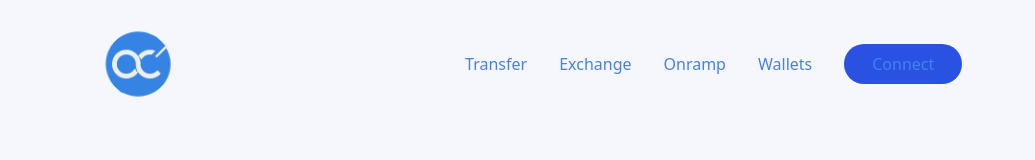
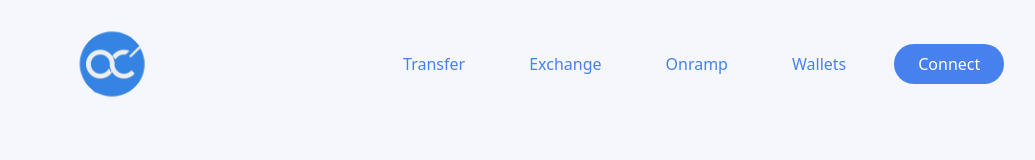
Before and after one commit to champagne101/xmas, a React (Vite) app: page / in a window 1280 px wide. Shown: the top 160 px of the page, without its empty margins (106-1141 px from the left). Built offline with nearby package versions, Linux system fonts and the light colour scheme.

Commit message:
edited navbar with some hover effects

```diff
--- a/src/components/Navbar.jsx
+++ b/src/components/Navbar.jsx
@@ -6,41 +6,42 @@ import light from "../../images/light.png";
 import dark from "../../images/dark.png";
 
 const NavBarItem = ({ title, classprops }) => (
-  <li className={`mx-4 cursor-pointer ${classprops}`}>{title}</li>
+  <li className={`mx-4 cursor-pointer px-4 py-2 text-[#4681ee]/80 dark:text-white/80 hover:text-[#4681ee] dark:hover:text-white font-medium transition-all duration-300 hover:bg-[#4681ee]/10 dark:hover:bg-white/10 rounded-full ${classprops}`}>{title}</li>
 );
 
 const Navbar = () => {
   const [toggleMenu, setToggleMenu] = React.useState(false);
 
   return (
-    <nav className="w-full flex md:justify-center justify-between items-center p-4">
+    <nav className="w-full flex md:justify-center justify-between items-center p-4 ">
       <div className="md:flex-[0.5] flex-initial justify-center items-center">
         <img src={light} alt="logo-light" className="w-24 cursor-pointer block dark:hidden" />
         <img src={dark} alt="logo-dark" className="w-24 cursor-pointer hidden dark:block" />
+
       </div>
       <ul className=" md:flex hidden list-none flex-row justify-between items-center flex-initial">
         {["Transfer", "Exchange", "Onramp", "Wallets"].map((item, index) => (
           <NavBarItem key={item + index} title={item} />
         ))}
-        <li className="bg-[#2952e3] py-2 px-7 mx-4 rounded-full cursor-pointer hover:bg-[#2546bd]">
+        <li className="bg-[#4681ee] dark:bg-[#2952e3] hover:bg-[#3671de] dark:hover:bg-[#2546bd] py-2 px-6 text-white font-medium rounded-full transition-all duration-300 transform hover:scale-105 focus:outline-none focus:ring-2 focus:ring-[#4681ee] dark:focus:ring-[#2952e3] focus:ring-opacity-50 cursor rounded-full cursor-pointer ml-4">
           Connect
         </li>
       </ul>
       <div className="flex relative">
         {!toggleMenu && (
-          <HiMenuAlt4 fontSize={28} className=" md:hidden cursor-pointer" onClick={() => setToggleMenu(true)} />
+          <HiMenuAlt4 fontSize={28} className=" md:hidden cursor-pointer text-[#4681ee] dark:text-white" onClick={() => setToggleMenu(true)} />
         )}
         {toggleMenu && (
-          <AiOutlineClose fontSize={28} className=" md:hidden cursor-pointer" onClick={() => setToggleMenu(false)} />
+          <AiOutlineClose fontSize={28} className=" md:hidden cursor-pointer text-[#4681ee] dark:text-white  " onClick={() => setToggleMenu(false)} />
         )}
         {toggleMenu && (
           <ul
             className="z-10 fixed -top-0 -right-2 p-3 w-[70vw] h-screen shadow-2xl md:hidden list-none
-            flex flex-col justify-start items-end rounded-md blue-glassmorphism  animate-slide-in"
+            flex flex-col justify-start items-end rounded-md  blue-glassmorphism  animate-slide-in"
           >
-            <li className="text-xl w-full my-2"><AiOutlineClose onClick={() => setToggleMenu(false)} /></li>
+            <li className="text-xl w-full my-2 text-[#4681ee] dark:text-white "><AiOutlineClose onClick={() => setToggleMenu(false)} /></li>
             {["Transfer", "Exchange", "Onramp", "Wallets"].map(
-              (item, index) => <NavBarItem key={item + index} title={item} classprops="my-2 text-lg" />,
+              (item, index) => <NavBarItem key={item + index} title={item} classprops="my-2 text-lg w-full text-right " />,
             )}
           </ul>
         )}
```
